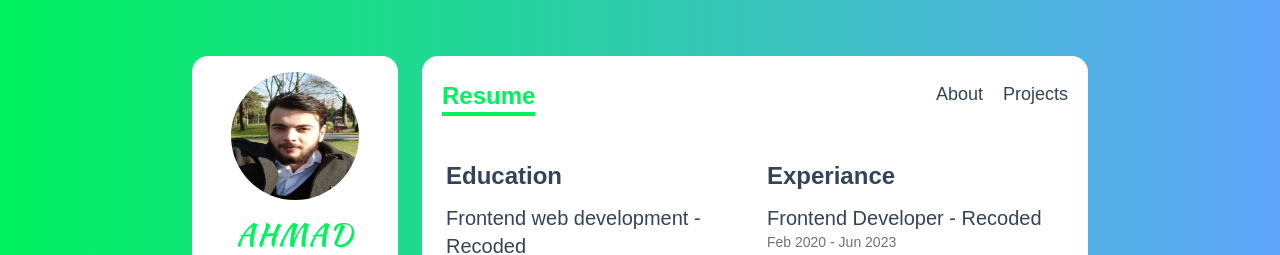
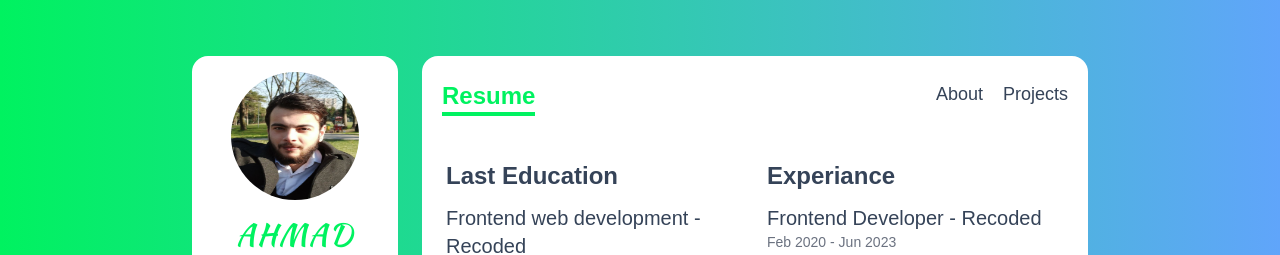
Before and after one commit to ahmadmhd357/protofile, a Next.js app: page /resume in a window 1280 px wide. Shown: the top 255 px of the page. Built offline with nearby package versions, Linux system fonts and the light colour scheme.

Commit message:
Update resume.tsx

```diff
--- a/pages/resume.tsx
+++ b/pages/resume.tsx
@@ -12,7 +12,7 @@ function resume() {
           animate={{ opacity: 1, y: 0 }}
           transition={{ duration: 0.5 }}
         >
-          <h1 className="my-3 text-2xl font-bold">Education</h1>
+          <h1 className="my-3 text-2xl font-bold">Last Education</h1>
           <div>
             <h1 className="flex flex-col my-2 text-xl font-medium">
               Frontend web development - Recoded{" "}
```
